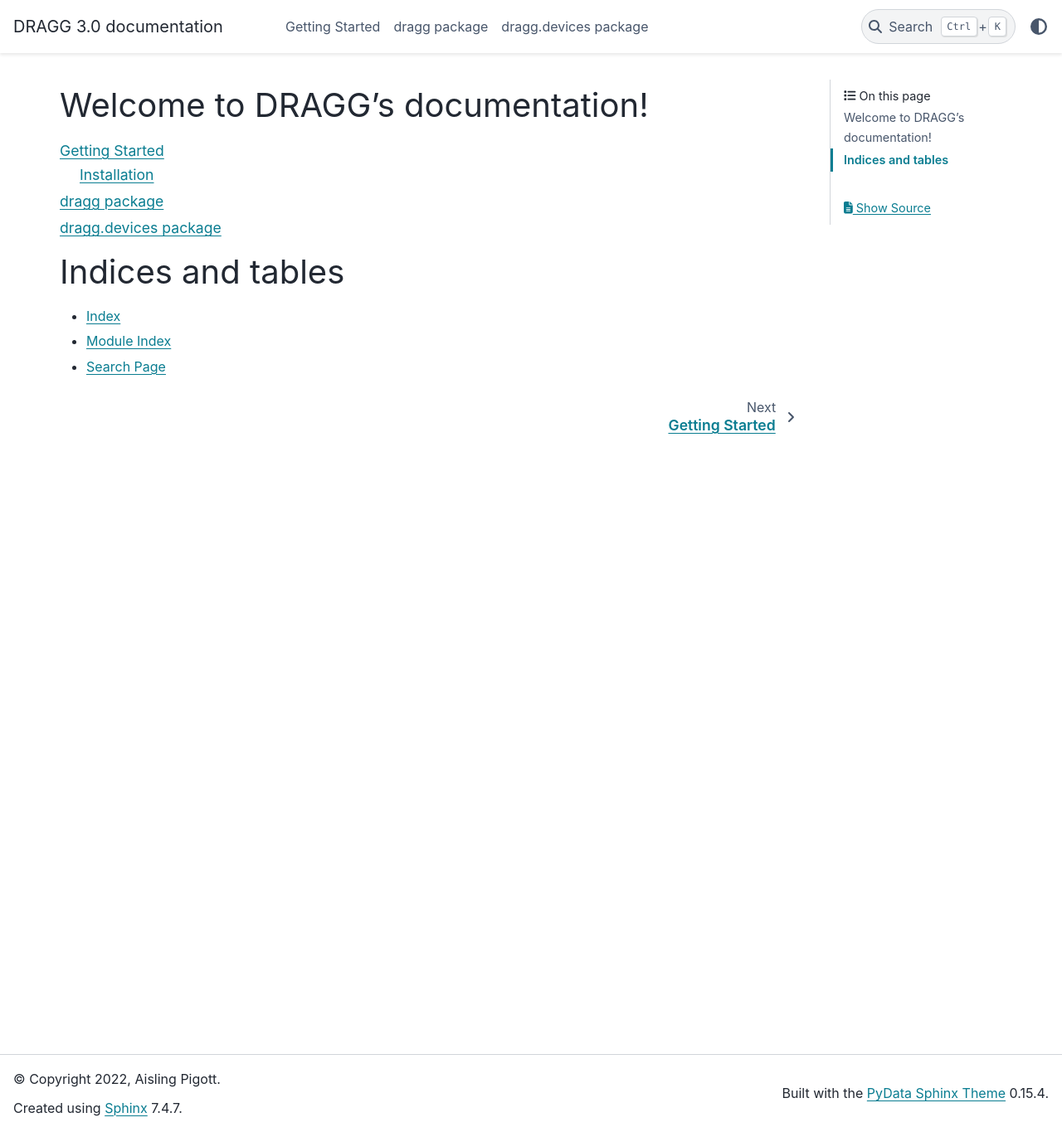
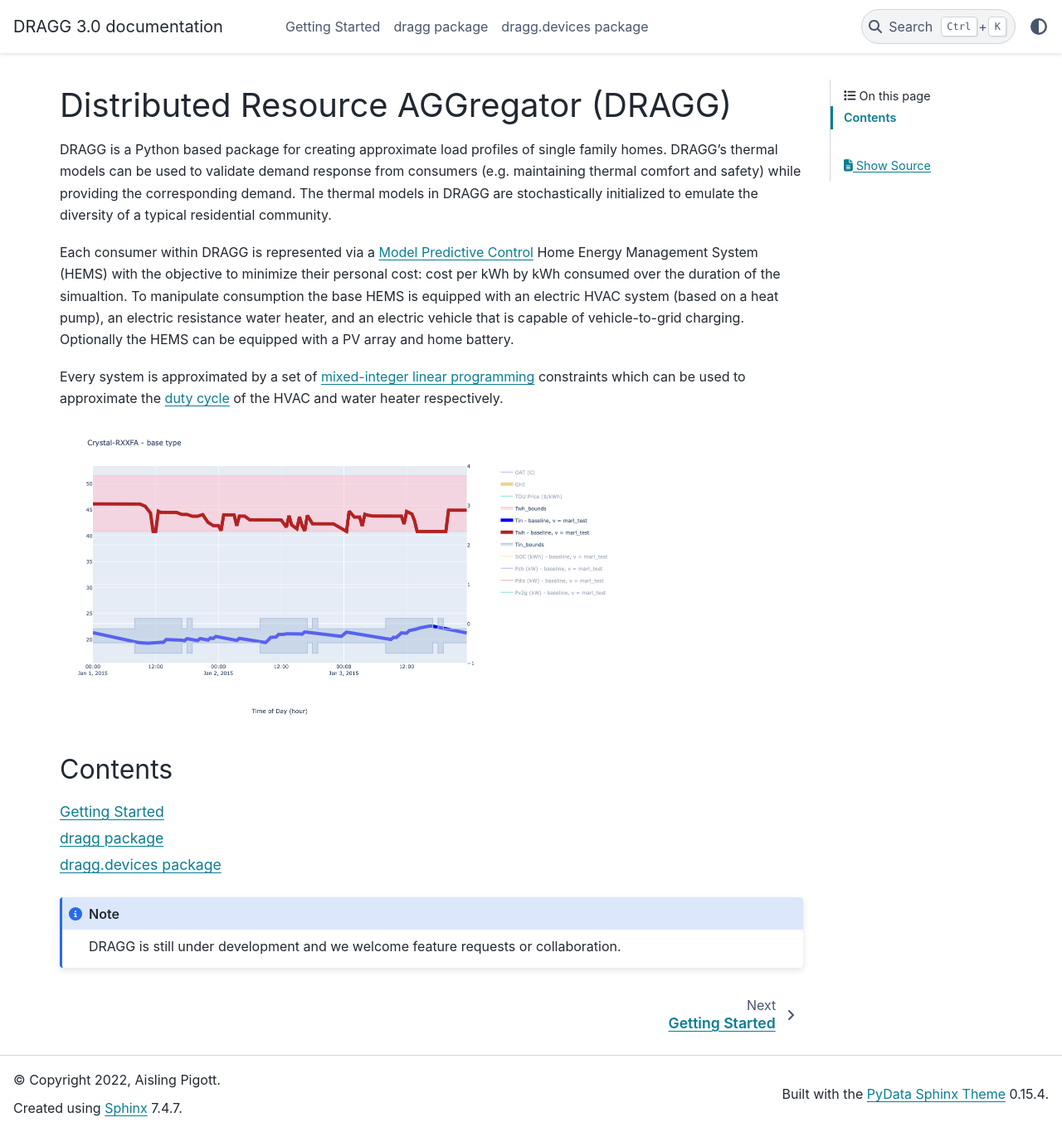
Before and after one commit to corymosiman12/dragg, a Sphinx documentation site: the page built from docs/source/index.rst, in a window 1280 px wide and 1365 px high. Shown: the whole window at 83% size. Built offline with Sphinx 7.4.7 and the PyData theme 0.15.4, drawn with Linux system fonts in a browser that asks for light colours.

Commit message:
Update index.rst

```diff
--- a/docs/source/index.rst
+++ b/docs/source/index.rst
@@ -3,19 +3,25 @@
    You can adapt this file completely to your liking, but it should at least
    contain the root `toctree` directive.
 
-Welcome to DRAGG's documentation!
+Distributed Resource AGGregator (DRAGG)
 =================================
 
+DRAGG is a Python based package for creating approximate load profiles of single family homes. DRAGG's thermal models can be used to validate demand response from consumers (e.g. maintaining thermal comfort and safety) while providing the corresponding demand. The thermal models in DRAGG are stochastically initialized to emulate the diversity of a typical residential community.
+
+Each consumer within DRAGG is represented via a `Model Predictive Control <https://en.wikipedia.org/wiki/Model_predictive_control>`_ Home Energy Management System (HEMS) with the objective to minimize their personal cost: cost per kWh by kWh consumed over the duration of the simualtion. To manipulate consumption the base HEMS is equipped with an electric HVAC system (based on a heat pump), an electric resistance water heater, and an electric vehicle that is capable of vehicle-to-grid charging. Optionally the HEMS can be equipped with a PV array and home battery.
+
+Every system is approximated by a set of `mixed-integer linear programming <https://en.wikipedia.org/wiki/Integer_programming>`_ constraints which can be used to approximate the `duty cycle <https://en.wikipedia.org/wiki/Duty_cycle>`_ of the HVAC and water heater respectively.
+
+.. image:: _static/thermal.png
+   :scale: 50%
+
+Contents
+-----
 .. toctree::
+   :maxdepth: 1
+
    getting_started
    dragg
    dragg.devices
 
-
-
-Indices and tables
-==================
-
-* :ref:`genindex`
-* :ref:`modindex`
-* :ref:`search`
+.. note:: DRAGG is still under development and we welcome feature requests or collaboration.
```
